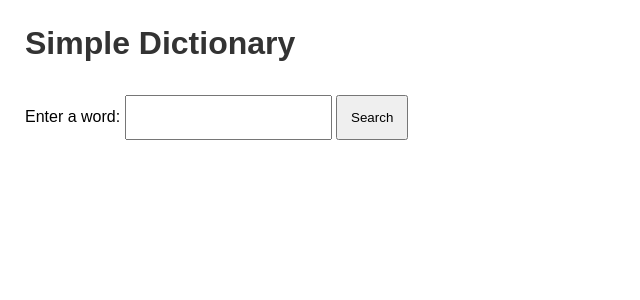
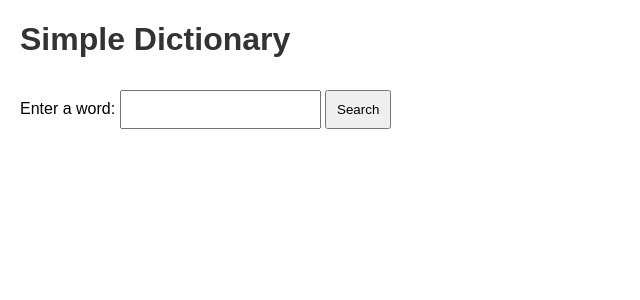
Before and after one commit to mohkittaneh/dictionary_app, a PHP site: page / in a window 1280 px wide. Shown: the top 300 px of the page, without its empty margins (0-640 px from the left). Run offline with PHP 8.4, Linux system fonts and the light colour scheme.

Commit message:
yoru changes

```diff
--- a/style.css
+++ b/style.css
@@ -1,14 +1,14 @@
 body {
     font-family: Arial, sans-serif;
-    margin: 25px;
+    margin: 20px;
 }
 h1 {
     color: #333;
 }
 form {
-    margin-bottom: 25px;
+    margin-bottom: 20px;
 }
 input, button {
-    padding: 13px;
-    margin: 12px 0;
+    padding: 10px;
+    margin: 10px 0;
 }
```
